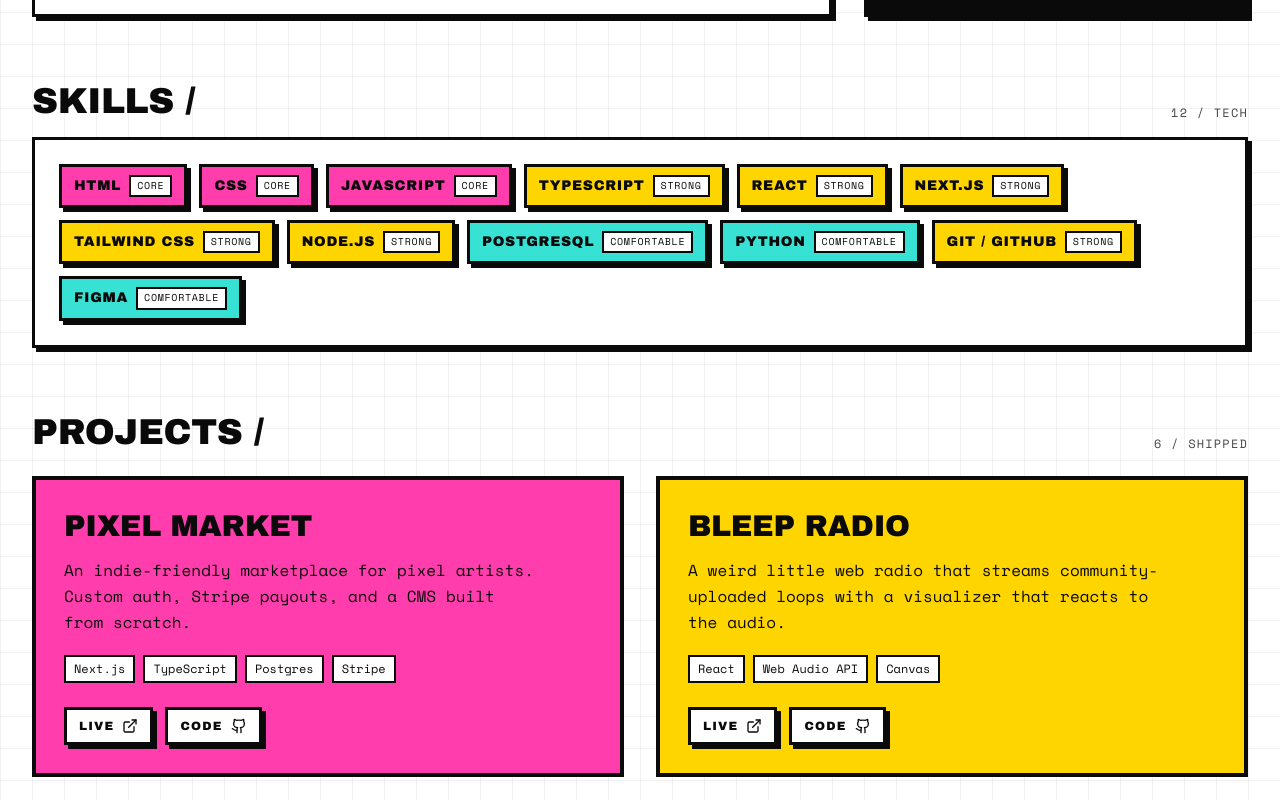
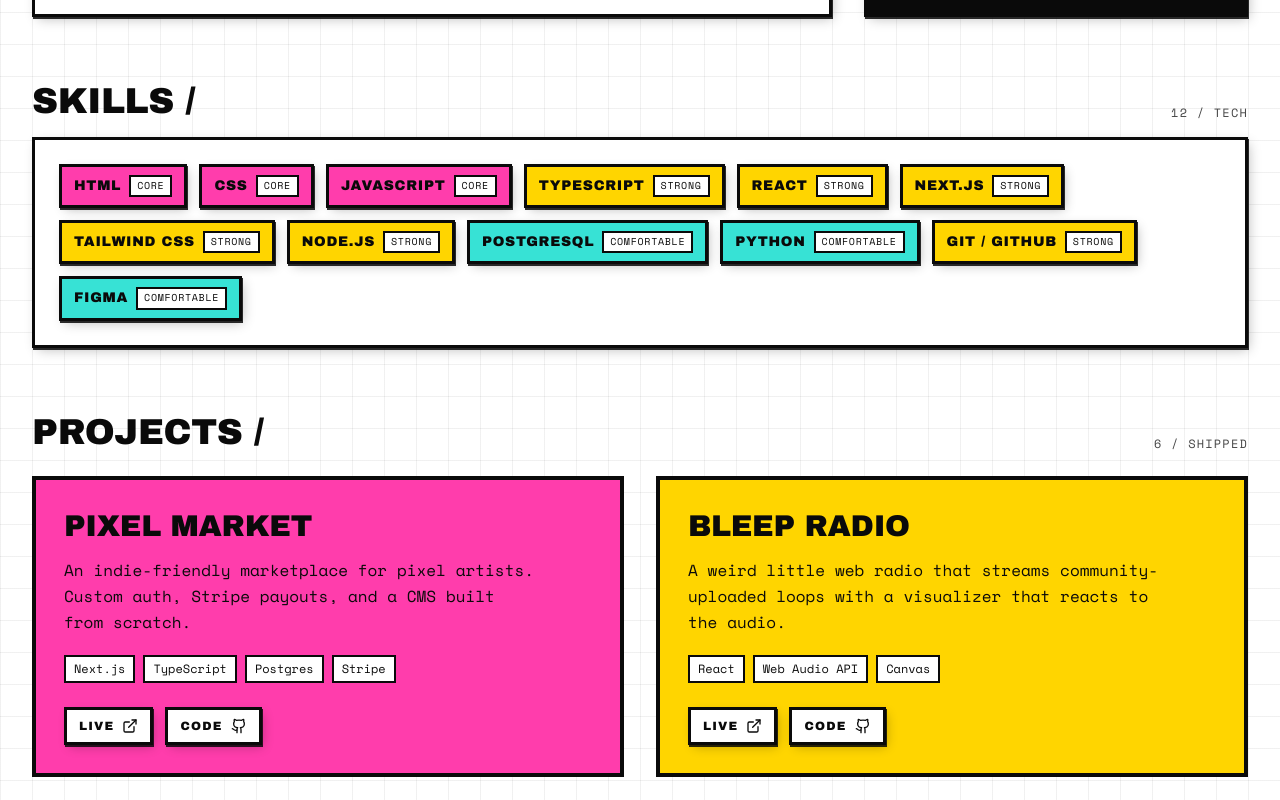
Before and after one commit to Hoppsann/Hoppsann.com, a Next.js app: page /it in a window 1280 px wide. Shown: the part 660-1460 px from the top of the page. Built offline with nearby package versions, Linux system fonts and the light colour scheme.

Commit message:
style: update block shadows for smoother hover effects\n\nUse layered soft shadows and easing curves for polished look.

```diff
--- a/app/globals.css
+++ b/app/globals.css
@@ -42,9 +42,9 @@
 
   --radius: 0rem;
 
-  --shadow-brutal: 8px 8px 0 0 #0a0a0a;
-  --shadow-brutal-sm: 4px 4px 0 0 #0a0a0a;
-  --shadow-brutal-lg: 12px 12px 0 0 #0a0a0a;
+  --shadow-brutal: 6px 8px 20px -4px rgba(10, 10, 10, 0.35), 2px 3px 0 0 rgba(10, 10, 10, 0.9);
+  --shadow-brutal-sm: 3px 4px 12px -3px rgba(10, 10, 10, 0.3), 1px 2px 0 0 rgba(10, 10, 10, 0.85);
+  --shadow-brutal-lg: 10px 14px 32px -6px rgba(10, 10, 10, 0.4), 3px 5px 0 0 rgba(10, 10, 10, 0.9);
 }
 
 @theme inline {
@@ -98,24 +98,36 @@
 
 @layer utilities {
   .shadow-brutal {
-    box-shadow: 8px 8px 0 0 var(--foreground);
+    box-shadow:
+      6px 8px 20px -4px rgba(10, 10, 10, 0.35),
+      2px 3px 0 0 rgba(10, 10, 10, 0.9);
   }
   .shadow-brutal-sm {
-    box-shadow: 4px 4px 0 0 var(--foreground);
+    box-shadow:
+      3px 4px 12px -3px rgba(10, 10, 10, 0.3),
+      1px 2px 0 0 rgba(10, 10, 10, 0.85);
   }
   .shadow-brutal-lg {
-    box-shadow: 12px 12px 0 0 var(--foreground);
+    box-shadow:
+      10px 14px 32px -6px rgba(10, 10, 10, 0.4),
+      3px 5px 0 0 rgba(10, 10, 10, 0.9);
   }
   .shadow-brutal-hover {
-    transition: transform 150ms ease, box-shadow 150ms ease;
+    transition:
+      transform 200ms cubic-bezier(0.22, 1, 0.36, 1),
+      box-shadow 200ms cubic-bezier(0.22, 1, 0.36, 1);
   }
   .shadow-brutal-hover:hover {
-    transform: translate(-2px, -2px);
-    box-shadow: 12px 12px 0 0 var(--foreground);
+    transform: translate(-2px, -3px);
+    box-shadow:
+      12px 18px 40px -6px rgba(10, 10, 10, 0.45),
+      4px 6px 0 0 rgba(10, 10, 10, 0.9);
   }
   .shadow-brutal-hover:active {
-    transform: translate(2px, 2px);
-    box-shadow: 4px 4px 0 0 var(--foreground);
+    transform: translate(1px, 2px);
+    box-shadow:
+      2px 3px 10px -3px rgba(10, 10, 10, 0.3),
+      1px 1px 0 0 rgba(10, 10, 10, 0.85);
   }
   .border-brutal {
     border-width: 3px;
```
